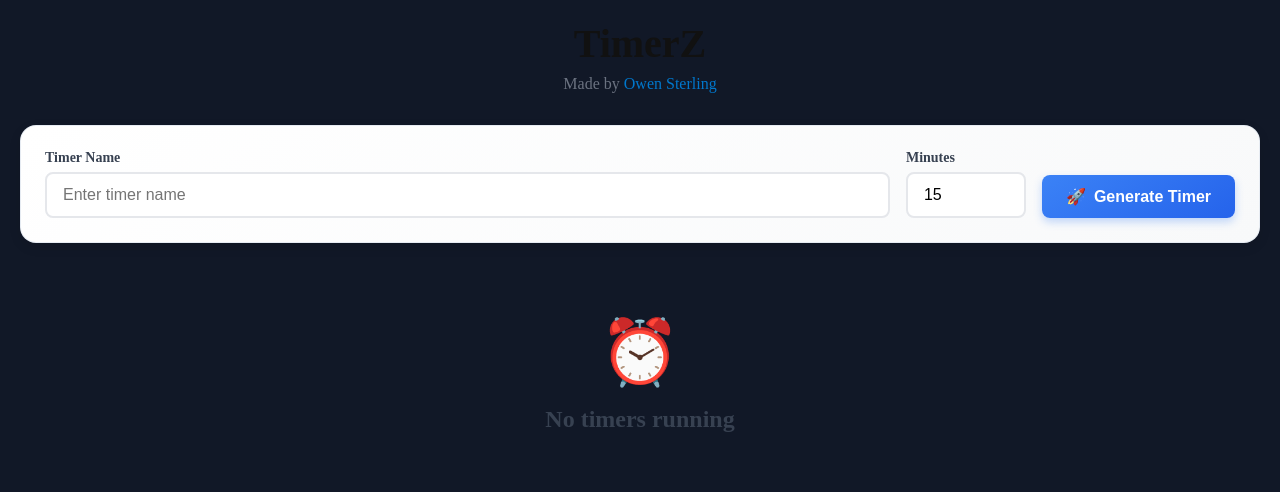
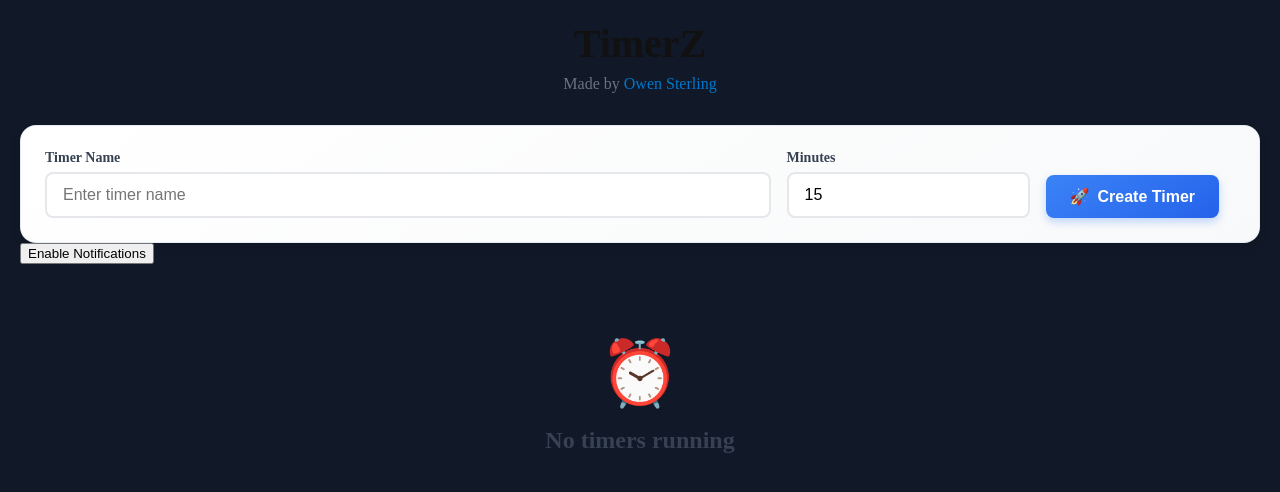
Before and after one commit to JOwen-ster/TimerZ, a SvelteKit app: page / in a window 1280 px wide. Shown: the top 492 px of the page. Built offline with nearby package versions, Linux system fonts and the light colour scheme.

Commit message:
Update site

```diff
--- a/src/lib/RedirectButton.svelte
+++ /dev/null
@@ -1,62 +0,0 @@
-<script lang="ts">
-	import { goto } from "$app/navigation";
-	import { all_timers } from "./globals.svelte";
-
-    let {
-        name,
-		minutes
-    } = $props()
-
-	function handleRedirect() {
-		const formatted_name: string = name.replace(/ /g, "-");
-		const casted_minutes = Number(minutes);
-
-		if (!Number.isInteger(casted_minutes) || casted_minutes <= 0  || formatted_name === "") {
-			if (
-				Notification.permission === 'granted' &&
-				!(formatted_name in all_timers)
-			) {
-				new Notification('TimerZ', {
-					body: 'Please specify a timer name and whole number minute value greater than 0.'
-				});
-			}
-		} else {
-			goto(`/create/${formatted_name}/${casted_minutes}`)
-		}
-	}
-</script>
-
-<button class="start-btn" onclick={handleRedirect}>
-	<span class="btn-icon">🚀</span>
-	Generate Timer
-</button>
-
-
-<style>
-	.start-btn {
-		background: linear-gradient(145deg, #3b82f6, #2563eb);
-		color: white;
-		border: none;
-		padding: 12px 24px;
-		border-radius: 8px;
-		cursor: pointer;
-		font-size: 1rem;
-		font-weight: 600;
-		display: flex;
-		align-items: center;
-		gap: 8px;
-		transition: all 0.2s ease;
-		box-shadow: 0 4px 8px rgba(59, 130, 246, 0.3);
-		height: fit-content;
-	}
-
-	.start-btn:hover {
-		background: linear-gradient(145deg, #2563eb, #1d4ed8);
-		transform: translateY(-1px);
-		box-shadow: 0 6px 12px rgba(59, 130, 246, 0.4);
-	}
-
-	.start-btn:active {
-		transform: translateY(0);
-	}
-</style>
--- a/src/lib/globals.svelte.ts
+++ b/src/lib/globals.svelte.ts
@@ -13,9 +13,14 @@ export function startCountdown(timer: Timer) {
 			) {
 				new Notification('TimerZ', {
 					body: `The ${timer.name} timer has ended!`
-					// tag: timerz-background, // makes this notification get edited, a new one wont be created when triggering the event
 				});
 			}
 		}
 	}, 1000);
 }
+
+export function verify_url(url: string) {
+	return encodeURIComponent(
+		url.trim().replace(/ /g, "-")
+	);
+}
--- a/src/routes/+page.svelte
+++ b/src/routes/+page.svelte
@@ -1,37 +1,32 @@
 <script lang="ts">
-	import { all_timers, startCountdown } from '$lib/globals.svelte';
+	import { all_timers, verify_url } from '$lib/globals.svelte';
 	import { onMount } from 'svelte';
 	import TimerCard from '$lib/TimerCard.svelte';
-	import RedirectButton from '$lib/RedirectButton.svelte';
 	import { goto } from '$app/navigation';
 
 	var name: string = $state('');
 	var minutes: number = $state(15);
 
-	function addTimer(event: SubmitEvent) {
-		event.preventDefault();
-		const formatted_name: string = name.replace(/ /g, "-");
-		const casted_minutes = Number(minutes);
-		name = '';
-		document.getElementById('timer-name')?.focus();
+	function handleTimer(event: SubmitEvent) {
+		event.preventDefault()
+		const formatted_name = verify_url(name)
+		goto(`/create/${formatted_name}/${minutes}`);
+		document.getElementById("timer-name")?.focus()
+	}
 
-		if (!Number.isInteger(casted_minutes) || casted_minutes <= 0  || formatted_name === "") {
-			if (
-				Notification.permission === 'granted' &&
-				!(formatted_name in all_timers)
-			) {
+	async function requestNotif() {
+		await Notification.requestPermission().then((result) => {
+			if (result === "granted") {
 				new Notification('TimerZ', {
-					body: 'Please specify a timer name and whole number minute value greater than 0.'
+					body: 'Notifications enabled!'
 				});
 			}
-		} else {
-			goto(`/create/${formatted_name}/${casted_minutes}`)
-		}
+		});
 	}
 
 	onMount(() => {
-		if (Notification.permission === 'default' || Notification.permission === 'denied') {
-				Notification.requestPermission();
+		if (Notification.permission === 'default') {
+			Notification.requestPermission();
 		}
 		const handleVisibilityChange = () => {
 			if (
@@ -41,7 +36,6 @@
 			) {
 				new Notification('TimerZ', {
 					body: 'Your timers are still running in the background as long as TimerZ is open.'
-					// tag: timerz-background, // makes this notification get edited, a new one wont be created when triggering the event
 				});
 			}
 		};
@@ -73,7 +67,7 @@
 
 	<div class=""></div>
 	<div class="timer-form-container">
-		<form class="timer-form" onsubmit={addTimer}>
+		<form class="timer-form" onsubmit={handleTimer}>
 			<div class="form-group">
 				<label for="timer-name">Timer Name</label>
 				<input
@@ -92,17 +86,22 @@
 					id="timer-minutes"
 					required
 					type="number"
+					min="1"
 					bind:value={minutes}
 					placeholder="Enter minutes"
 					class="form-input"
 				/>
 			</div>
 
-			<RedirectButton name={name} minutes={minutes}/>
-
+			<button type="submit" class="start-btn">
+				<span>🚀</span>Create Timer
+			</button>
 		</form>
 	</div>
 
+	<button onclick={requestNotif}>
+		Enable Notifications
+	</button>
 
 	<div class="timers-container">
 		{#if Object.keys(all_timers).length === 0}
@@ -165,7 +164,7 @@
 
 	.timer-form {
 		display: grid;
-		grid-template-columns: 1fr 120px auto;
+		grid-template-columns: 1fr .1fr auto auto;
 		gap: 16px;
 		align-items: end;
 	}
@@ -195,6 +194,33 @@
 		outline: none;
 		border-color: #3b82f6;
 		box-shadow: 0 0 0 3px rgba(59, 130, 246, 0.1);
+	}
+
+	.start-btn {
+		background: linear-gradient(145deg, #3b82f6, #2563eb);
+		color: white;
+		border: none;
+		padding: 12px 24px;
+		border-radius: 8px;
+		cursor: pointer;
+		font-size: 1rem;
+		font-weight: 600;
+		display: flex;
+		align-items: center;
+		gap: 8px;
+		transition: all 0.2s ease;
+		box-shadow: 0 4px 8px rgba(59, 130, 246, 0.3);
+		height: fit-content;
+	}
+
+	.start-btn:hover {
+		background: linear-gradient(145deg, #2563eb, #1d4ed8);
+		transform: translateY(-1px);
+		box-shadow: 0 6px 12px rgba(59, 130, 246, 0.4);
+	}
+
+	.start-btn:active {
+		transform: translateY(0);
 	}
 
 	.timers-container {
```
Also changed, not shown: src/routes/create/[name]/[minutes]/+page.svelte (+3 -12 lines), src/routes/create/[name]/[minutes]/+page.ts (+6 -5 lines).
